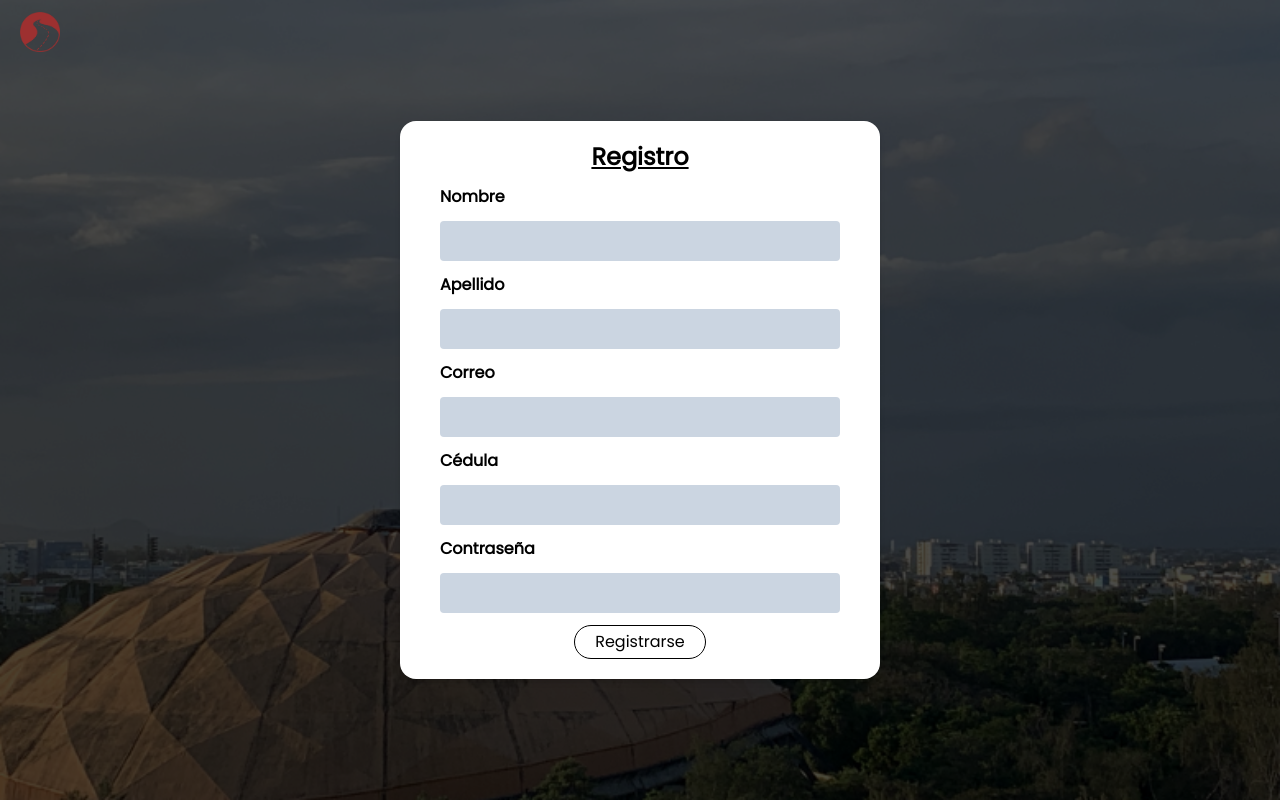
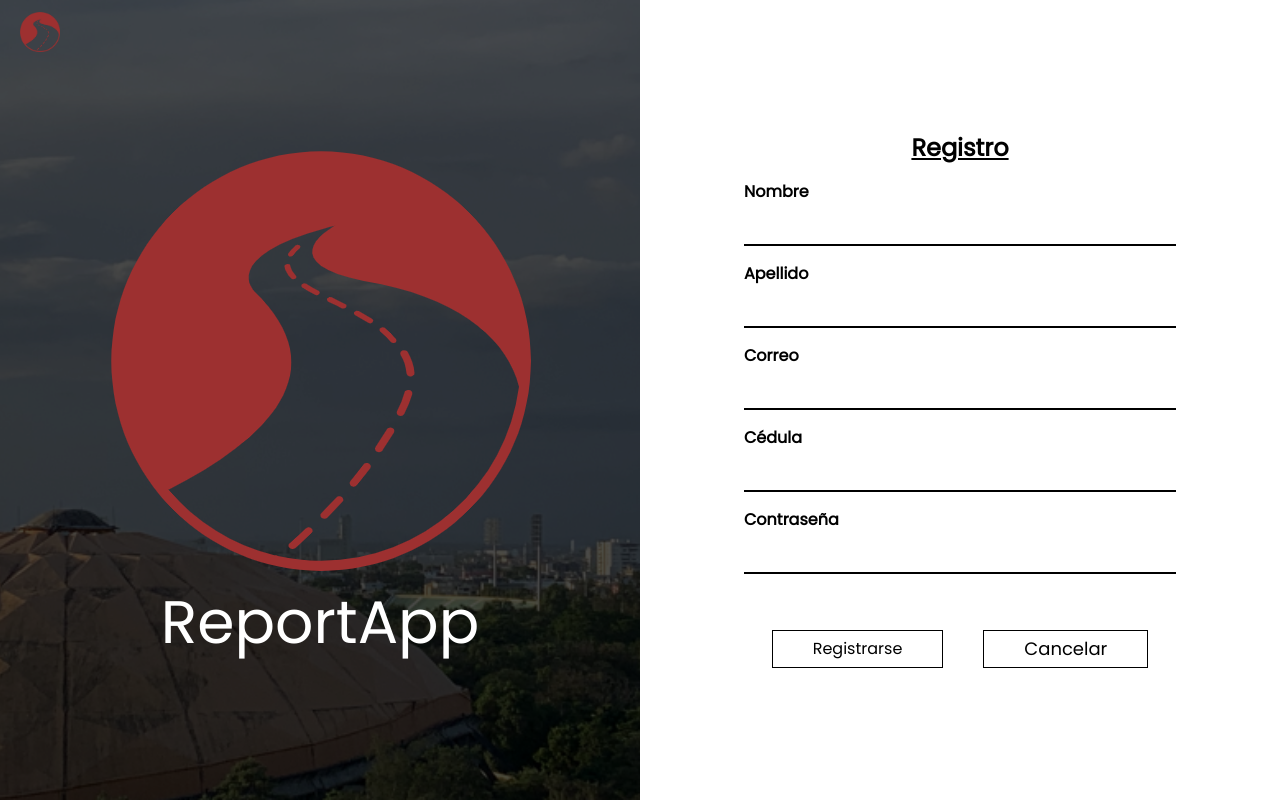
Before and after one commit to RubenF01/ReportApp, a Next.js app: page /registro in a window 1280 px wide. Built offline with nearby package versions, Linux system fonts and the light colour scheme; no server answers.

Commit message:
Improved login and register

```diff
--- a/components/button/ButtonLink.jsx
+++ b/components/button/ButtonLink.jsx
@@ -1,8 +1,10 @@
 import Link from "next/link";
 
-const ButtonLink = ({ title, link }) => (
+const ButtonLink = ({ title, link, classes }) => (
   <Link href={link}>
-    <a className="w-max border-[1px] rounded-3xl py-1 px-10 border-black text-lg text-center hover:bg-black hover:text-white">
+    <a
+      className={`w-max border-[1px] py-1 px-10 border-black text-lg text-center hover:bg-black hover:text-white ${classes}`}
+    >
       {title}
     </a>
   </Link>
--- a/components/form/FormAcceder.jsx
+++ b/components/form/FormAcceder.jsx
@@ -2,6 +2,7 @@ import { useForm } from "react-hook-form";
 import axios from "axios";
 import cookie from "js-cookie";
 import { useRouter } from "next/router";
+import ButtonLink from "../button/ButtonLink";
 
 const FormAcceder = () => {
   const {
@@ -45,30 +46,35 @@ const FormAcceder = () => {
   return (
     <form
       onSubmit={handleSubmit(onSubmit)}
-      className="bg-white absolute left-0 right-0 mx-auto w-[30rem] flex flex-col rounded-2xl shadow-md space-y-3 px-10 py-5"
+      className="bg-white w-[80%] flex flex-col gap-y-10 px-10 py-5"
     >
       <h1 className="font-bold text-center underline text-2xl">Acceder</h1>
-      <label className="font-bold">Correo</label>
+      <label className="font-bold flex flex-col">
+        Correo
         <input
           type="email"
-        className="bg-slate-300 rounded py-2 px-3"
+          className="border-b-2 border-black py-2 px-3 outline-none"
           {...register("correo", { required: true })}
         />
+      </label>
 
-      <label className="font-bold">Contraseña</label>
+      <label className="font-bold flex flex-col">
+        Contraseña
         <input
           type="password"
-        className="bg-slate-300 rounded py-2 px-3"
+          className="border-b-2 border-black py-2 px-3 outline-none"
           {...register("password", { required: true })}
         />
+      </label>
 
-      <div className="flex justify-center">
+      <div className="flex justify-center space-x-10">
         <button
           type="submit"
-          className="border-[1px] border-black hover:bg-black hover:text-white w-max rounded-3xl px-5 py-1 cursor-pointer"
+          className="border-[1px] border-black hover:bg-black hover:text-white w-max py-1 px-10 cursor-pointer"
         >
           Acceder
         </button>
+        <ButtonLink title="Cancelar" link="/" classes="hover:!bg-red-700" />
       </div>
     </form>
   );
--- a/components/form/FormInfo.jsx
+++ b/components/form/FormInfo.jsx
@@ -101,10 +101,12 @@ const FormInfo = ({ loggedUser, lng, lat }) => {
       </select>
 
       <div className="flex justify-center">
-        <input
-          className="border-[1px] border-black hover:bg-black hover:text-white w-max rounded-3xl px-5 py-1 cursor-pointer"
+        <button
           type="submit"
-        />
+          className="border-[1px] border-black hover:bg-black hover:text-white w-max px-5 py-1 cursor-pointer"
+        >
+          Enviar
+        </button>
       </div>
     </form>
   );
--- a/components/form/FormRegistro.jsx
+++ b/components/form/FormRegistro.jsx
@@ -1,5 +1,6 @@
 import { useForm } from "react-hook-form";
 import axios from "axios";
+import ButtonLink from "../button/ButtonLink";
 
 const FormRegistro = () => {
   const {
@@ -36,50 +37,64 @@ const FormRegistro = () => {
   return (
     <form
       onSubmit={handleSubmit(onSubmit)}
-      className="bg-white absolute left-0 right-0 mx-auto w-[30rem] flex flex-col rounded-2xl shadow-md space-y-3 px-10 py-5"
+      className="bg-white flex flex-col w-[80%] gap-y-4 px-10 py-5"
     >
       <h1 className="font-bold text-center underline text-2xl">Registro</h1>
-      <label className="font-bold">Nombre</label>
+      <label className="font-bold flex flex-col">
+        Nombre
         <input
           type="text"
-        className="bg-slate-300 rounded py-2 px-3"
+          className="border-b-2 border-black py-2 px-3 outline-none"
           {...register("nombre", { required: true })}
         />
+      </label>
 
-      <label className="font-bold">Apellido</label>
+      <label className="font-bold flex flex-col">
+        Apellido
         <input
           type="text"
-        className="bg-slate-300 rounded py-2 px-3"
+          className="border-b-2 border-black py-2 px-3 outline-none"
           {...register("apellido", { required: true })}
         />
+      </label>
 
-      <label className="font-bold">Correo</label>
+      <label className="font-bold flex flex-col">
+        Correo
         <input
           type="email"
-        className="bg-slate-300 rounded py-2 px-3"
+          className="border-b-2 border-black py-2 px-3 outline-none"
           {...register("correo", { required: true })}
         />
+      </label>
 
-      <label className="font-bold">Cédula</label>
+      <label className="font-bold flex flex-col">
+        Cédula
         <input
-        className="bg-slate-300 rounded py-2 px-3"
-        {...register("cedula", { required: true, pattern: /[0-9]+(-[0-9]+)+/ })}
+          className="border-b-2 border-black py-2 px-3 outline-none"
+          {...register("cedula", {
+            required: true,
+            pattern: /[0-9]+(-[0-9]+)+/,
+          })}
         />
+      </label>
 
-      <label className="font-bold">Contraseña</label>
+      <label className="font-bold flex flex-col">
+        Contraseña
         <input
           type="password"
-        className="bg-slate-300 rounded py-2 px-3"
+          className="border-b-2 border-black py-2 px-3 outline-none"
           {...register("password", { required: true })}
         />
+      </label>
 
-      <div className="flex justify-center">
+      <div className="flex justify-center space-x-10 pt-10">
         <button
           type="submit"
-          className="border-[1px] border-black hover:bg-black hover:text-white w-max rounded-3xl px-5 py-1 cursor-pointer"
+          className="border-[1px] border-black hover:bg-black hover:text-white w-max py-1 px-10 cursor-pointer"
         >
           Registrarse
         </button>
+        <ButtonLink title="Cancelar" link="/" classes="hover:!bg-red-700" />
       </div>
     </form>
   );
--- a/components/nav/NavBar.jsx
+++ b/components/nav/NavBar.jsx
@@ -36,13 +36,15 @@ const NavBar = () => {
           <a className={`${logoColorSelector()}`}>ReportApp</a>
         </Link> */}
         <Link href="/">
-          <img src="/logo.png" alt="logo" className="h-10 cursor-pointer" />
+          <a>
+            <img src="/logo.png" alt="logo" className="h-10 cursor-pointer" />
+          </a>
         </Link>
       </div>
 
       {loggedUser && (
         <div className="flex space-x-5 items-center">
-          <h1 className="text-black">Hola, {loggedUser.nombre} |</h1>
+          <h1>Hola, {loggedUser.nombre} |</h1>
           <Link href="/userDashboard">
             <a>Dashboard</a>
           </Link>
--- a/pages/_app.jsx
+++ b/pages/_app.jsx
@@ -6,10 +6,10 @@ import { parseCookies } from "nookies";
 import { useEffect, useState } from "react";
 
 function MyApp({ Component, pageProps: { session, ...pageProps } }) {
+  const cookies = parseCookies();
   const [loggedUser, setLoggedUser] = useState(null);
   const [location, setLocation] = useState({ lng: 0, lat: 0 });
   const [reports, setReports] = useState([]);
-  const cookies = parseCookies();
 
   useEffect(() => {
     navigator.geolocation.getCurrentPosition((position) => {
@@ -20,7 +20,7 @@ function MyApp({ Component, pageProps: { session, ...pageProps } }) {
     });
 
     cookies?.user
-      ? setLoggedUser(JSON.parse(cookies.user))
+      ? setLoggedUser(JSON.parse(cookies?.user))
       : setLoggedUser(null);
   }, [cookies.user]);
 
--- a/pages/acceder.jsx
+++ b/pages/acceder.jsx
@@ -15,16 +15,21 @@ const Acceder = () => {
       </Head>
 
       <main className="flex font-poppins min-h-screen">
-        <div className="w-full relative">
+        <div className="w-1/2 relative">
           <img
             className="h-screen w-full object-cover"
             src="/landingbackground.png"
             alt="Landing Background"
           />
 
-          <div className="bg-black/70 absolute inset-0 flex justify-center items-center">
-            <FormAcceder />
+          <div className="bg-black/70 absolute inset-0 flex flex-col items-center justify-center space-y-5">
+            <img src="/logo.png" alt="logo" />
+            <h1 className="text-6xl text-white cursor-default">ReportApp</h1>
           </div>
+        </div>
+
+        <div className="w-1/2 flex justify-center items-center">
+          <FormAcceder />
         </div>
       </main>
     </div>
--- a/pages/create-report/selectLocation.jsx
+++ b/pages/create-report/selectLocation.jsx
@@ -26,9 +26,9 @@ const SelectLocation = () => {
             setLocation(loc);
           }}
         />
-        <div>
+        <div className="pt-5">
           <Link href="/create-report/addInformation">
-            <a className="border-2 border-black text-xl px-3 rounded-xl font-poppins">
+            <a className="border-2 border-black text-xl px-5 py-2 font-poppins hover:text-white hover:bg-black">
               Continuar
             </a>
           </Link>
--- a/pages/misReportes.jsx
+++ b/pages/misReportes.jsx
@@ -10,8 +10,6 @@ const MisReportes = () => {
   const [deleteMessage, setDeleteMessage] = useState(false);
   const [deleteId, setDeleteId] = useState("");
   const { loggedUser, reports, setReports } = value;
-
-  console.log(deleteId);
 
   const cedula = loggedUser?.cedula;
 
@@ -49,7 +47,7 @@ const MisReportes = () => {
 
   if (loggedUser) {
     return (
-      <div className="h-screen w-full flex flex-col justify-center items-center gap-y-4 relative font-poppins">
+      <div className="h-screen w-full flex flex-col justify-center items-center gap-y-4 relative font-poppins pt-6">
         <div className="w-[95%]">
           <div className="flex py-3">
             <Link href="/userDashboard">
@@ -78,6 +76,7 @@ const MisReportes = () => {
         </div>
 
         <div
+          onClick={() => setDeleteMessage(false)}
           className={`absolute inset-0 bg-black/60 flex justify-center items-center z-[2000] ${
             deleteMessage ? "" : "hidden"
           }`}
--- a/pages/registro.jsx
+++ b/pages/registro.jsx
@@ -14,7 +14,7 @@ const Registro = () => {
         <link rel="icon" href="/favicon.ico" />
       </Head>
 
-      <main className="flex font-poppins min-h-screen">
+      {/* <main className="flex font-poppins min-h-screen">
         <div className="w-full relative">
           <img
             className="h-screen w-full object-cover"
@@ -26,6 +26,24 @@ const Registro = () => {
             <FormRegistro />
           </div>
         </div>
+      </main> */}
+
+      <main className="flex font-poppins min-h-screen">
+        <div className="w-1/2 relative">
+          <img
+            className="h-screen w-full object-cover"
+            src="/landingbackground.png"
+            alt="Landing Background"
+          />
+
+          <div className="bg-black/70 absolute inset-0 flex flex-col items-center justify-center space-y-5">
+            <img src="/logo.png" alt="logo" />
+            <h1 className="text-6xl text-white cursor-default">ReportApp</h1>
+          </div>
+        </div>
+        <div className="w-1/2 flex justify-center items-center">
+          <FormRegistro />
+        </div>
       </main>
     </div>
   );
```
Also changed, not shown: pages/index.jsx (+14 -4 lines). Lines whose indentation alone changed are shown as unchanged.
